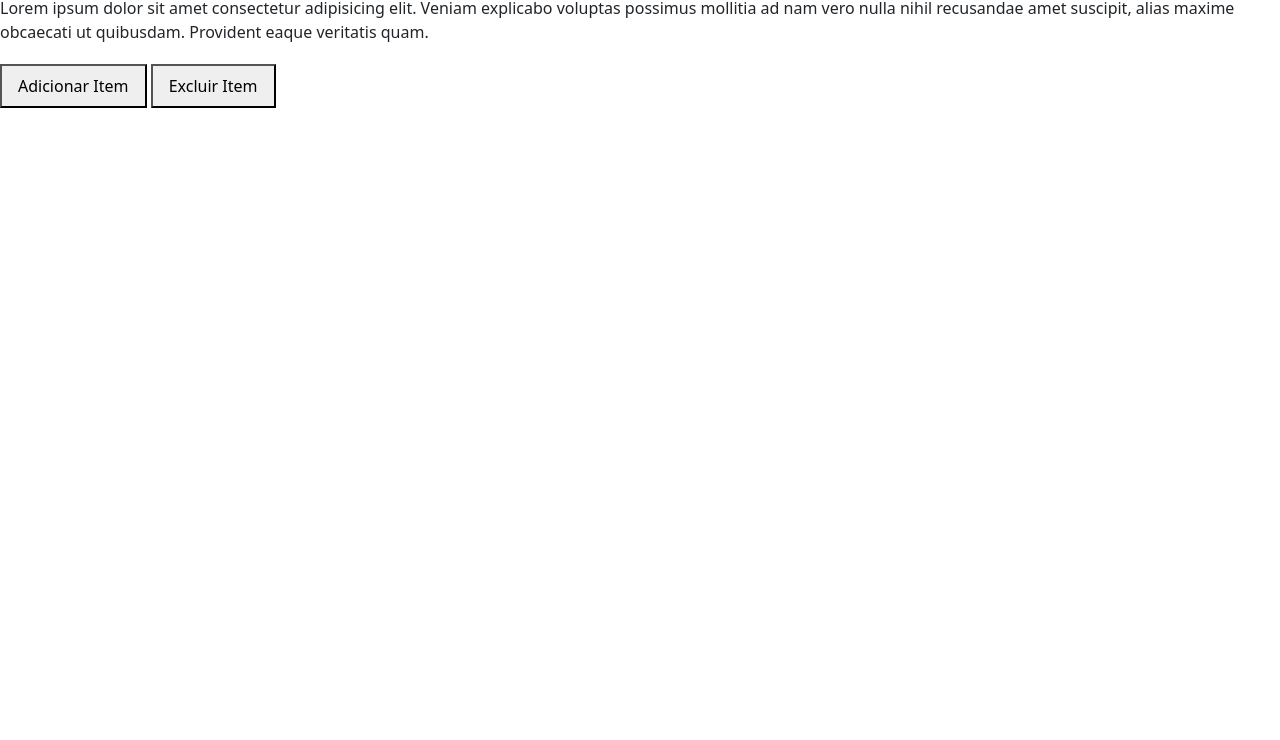
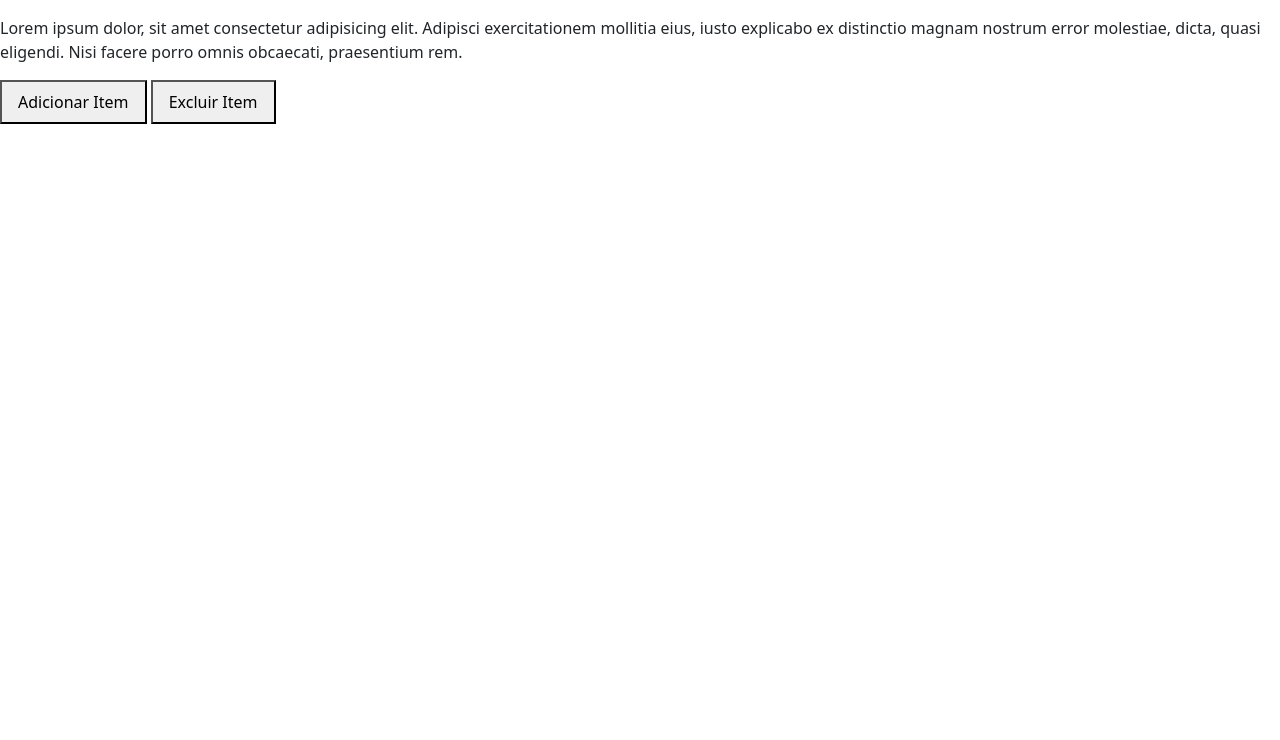
Before and after one commit to Deyvid4900/Tarefa_Desafio_3, a plain HTML site: page index.html in a window 1280 px wide. Shown: the part 60-800 px from the top of the page. Drawn offline with nearby package versions, Linux system fonts and the light colour scheme; no server answers.

Commit message:
mudei o lore

```diff
--- a/index.html
+++ b/index.html
@@ -21,8 +21,10 @@
     <h1>Tabela de Dados</h1>
     <table id="data-table">
         <!-- Aqui os dados da planilha serão inseridos dinamicamente -->
-        Lorem ipsum dolor sit amet consectetur adipisicing elit. Veniam explicabo voluptas possimus mollitia ad nam vero nulla nihil recusandae amet suscipit, alias maxime obcaecati ut quibusdam. Provident eaque veritatis quam.
-    </table>
+      </table>
+      <p>
+        Lorem ipsum dolor, sit amet consectetur adipisicing elit. Adipisci exercitationem mollitia eius, iusto explicabo ex distinctio magnam nostrum error molestiae, dicta, quasi eligendi. Nisi facere porro omnis obcaecati, praesentium rem.
+      </p>
 
     <button id="add-row">Adicionar Item</button>
     <button id="delete-row">Excluir Item</button>
```
